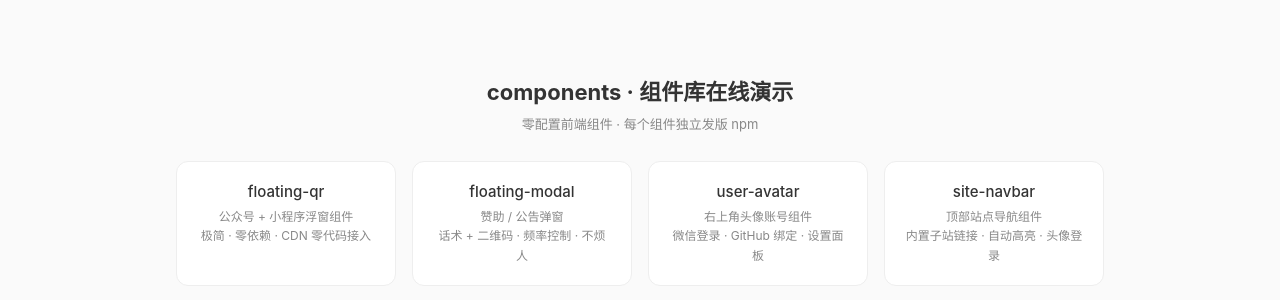
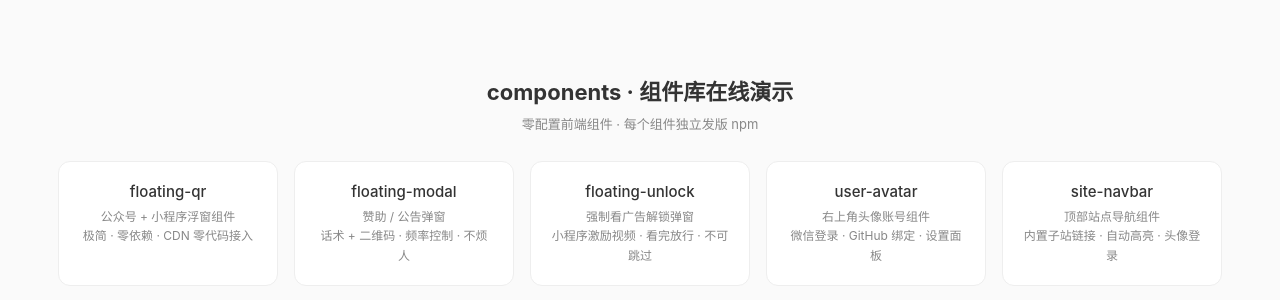
Before and after one commit to wu529778790/components, a website: page index.html in a window 1280 px wide. Shown: the part 220-520 px from the top of the page. Drawn offline with Linux system fonts and the light colour scheme.

Commit message:
docs(home): 首页增加 floating-unlock 组件入口

```diff
--- a/index.html
+++ b/index.html
@@ -50,6 +50,10 @@
         <div class="name">floating-modal</div>
         <div class="desc">赞助 / 公告弹窗<br />话术 + 二维码 · 频率控制 · 不烦人</div>
       </a>
+      <a class="card" href="packages/floating-unlock/demo/index.html">
+        <div class="name">floating-unlock</div>
+        <div class="desc">强制看广告解锁弹窗<br />小程序激励视频 · 看完放行 · 不可跳过</div>
+      </a>
       <a class="card" href="packages/user-avatar/demo/index.html">
         <div class="name">user-avatar</div>
         <div class="desc">右上角头像账号组件<br />微信登录 · GitHub 绑定 · 设置面板</div>
```
